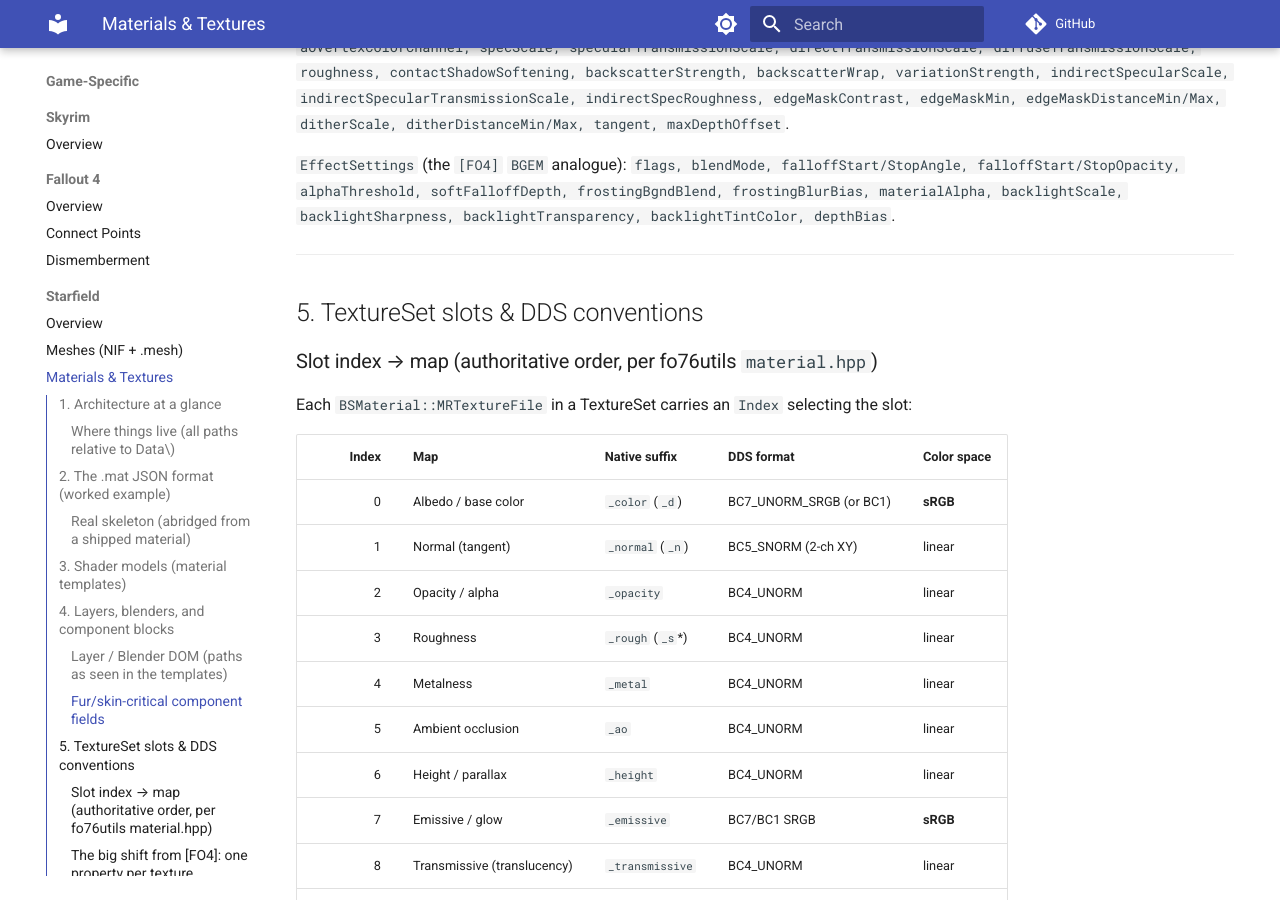
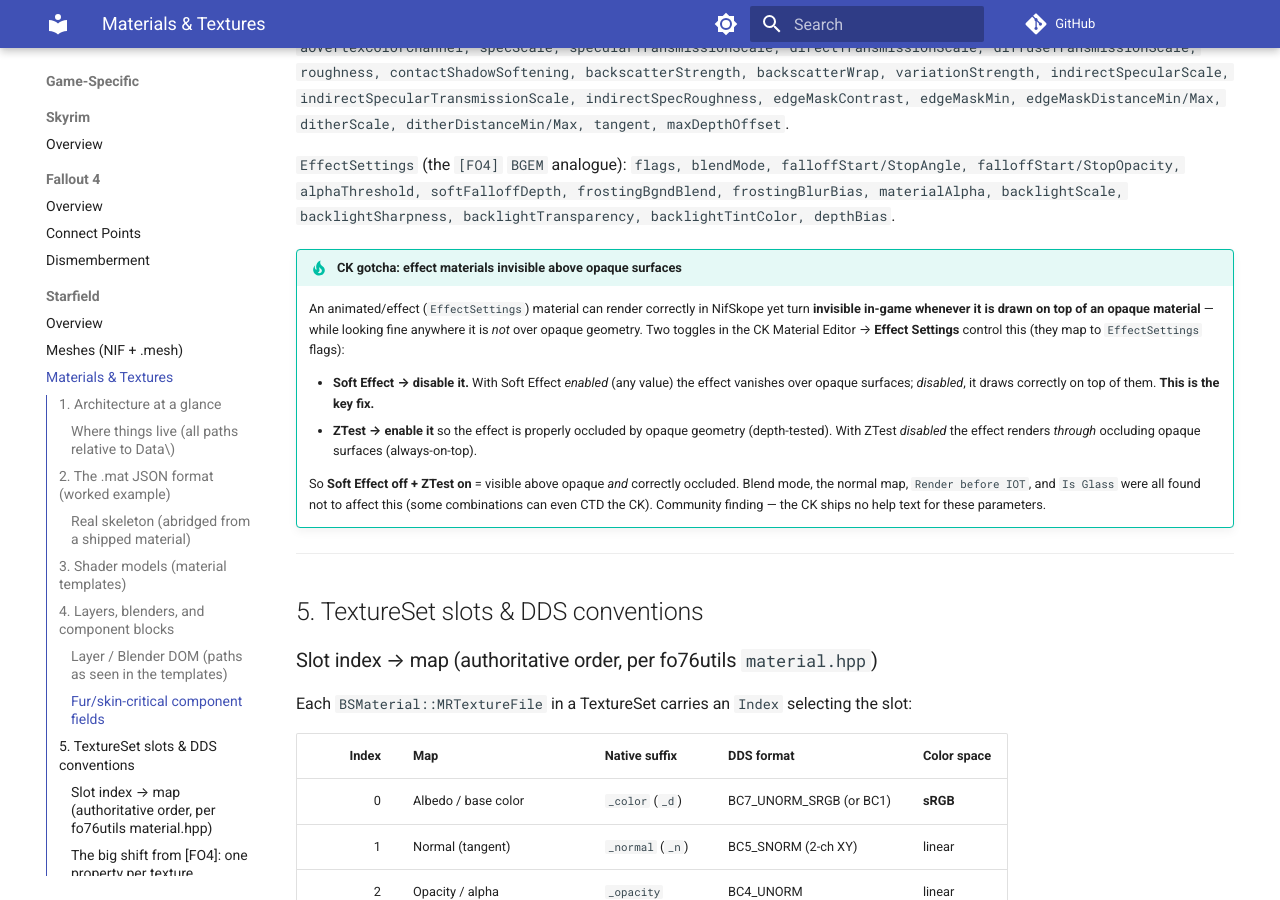
Before and after one commit to BadDogSkyrim/BethesdaLibrary, an MkDocs documentation site: the page built from docs/file-formats/starfield-materials.md, in a window 1280 px wide and 900 px high, scrolled down 5545 px. Built offline with MkDocs 1.6.1 and Material for MkDocs 9.7.7, drawn with Linux system fonts in a browser that asks for light colours; comment, search, counter and statistics services are not loaded.

Commit message:
starfield-materials: document effect-material Soft Effect / ZTest gotcha
Effect (EffectSettings/BGEM-analogue) materials can render in NifSkope yet go
invisible in-game when drawn over opaque surfaces. Fix, via CK Material Editor ->
Effect Settings: disable Soft Effect (the key fix) and enable ZTest (so the effect
is properly occluded rather than drawn through opaque geometry). Blend mode, normal
map, Render before IOT, and Is Glass don't affect it. Community finding.

Co-Authored-By: Claude Opus 4.8 (1M context) <noreply@anthropic.com>

```diff
--- a/docs/file-formats/starfield-materials.md
+++ b/docs/file-formats/starfield-materials.md
@@ -251,6 +251,24 @@ edgeMaskMin, edgeMaskDistanceMin/Max, ditherScale, ditherDistanceMin/Max, tangen
 softFalloffDepth, frostingBgndBlend, frostingBlurBias, materialAlpha, backlightScale,
 backlightSharpness, backlightTransparency, backlightTintColor, depthBias`.
 
+!!! tip "CK gotcha: effect materials invisible above opaque surfaces"
+    An animated/effect (`EffectSettings`) material can render correctly in NifSkope yet
+    turn **invisible in-game whenever it is drawn on top of an opaque material** — while
+    looking fine anywhere it is *not* over opaque geometry. Two toggles in the CK Material
+    Editor → **Effect Settings** control this (they map to `EffectSettings` flags):
+
+    - **Soft Effect → disable it.** With Soft Effect *enabled* (any value) the effect
+      vanishes over opaque surfaces; *disabled*, it draws correctly on top of them. **This
+      is the key fix.**
+    - **ZTest → enable it** so the effect is properly occluded by opaque geometry
+      (depth-tested). With ZTest *disabled* the effect renders *through* occluding opaque
+      surfaces (always-on-top).
+
+    So **Soft Effect off + ZTest on** = visible above opaque *and* correctly occluded.
+    Blend mode, the normal map, `Render before IOT`, and `Is Glass` were all found not to
+    affect this (some combinations can even CTD the CK). Community finding — the CK ships
+    no help text for these parameters.
+
 ---
 
 ## 5. TextureSet slots & DDS conventions
```
